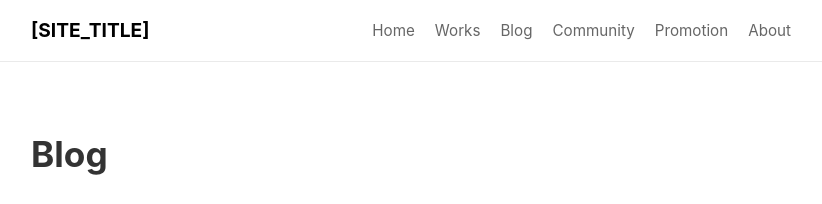
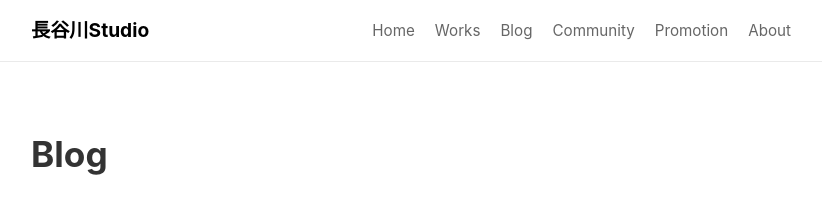
Before and after one commit to woody-510/homepage, a Jekyll site: the page built from blog.html, in a window 1280 px wide. Shown: the top 204 px of the page, without its empty margins (229-1051 px from the left). Built offline with Jekyll 4.4.1, drawn with Linux system fonts in a browser that asks for light colours.

Commit message:
Update header.html

```diff
--- a/_includes/header.html
+++ b/_includes/header.html
@@ -1,7 +1,7 @@
 <header class="site-header">
     <div class="header-container">
         <!-- 【サイト名を編集：ここを自分のサイト名に変更してください】 -->
-        <a href="{{ '/' | relative_url }}" class="site-logo">[SITE_TITLE]</a>
+        <a href="{{ '/' | relative_url }}" class="site-logo">長谷川Studio</a>
         <nav class="site-nav">
             <ul>
                 <li><a href="{{ '/' | relative_url }}">Home</a></li>
```
